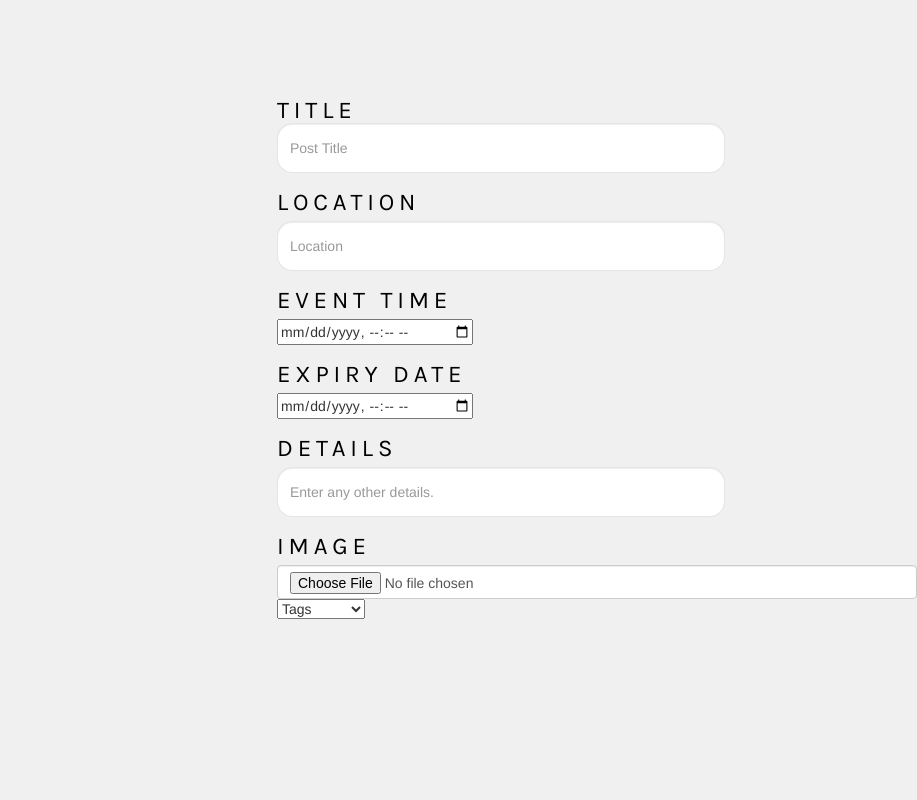
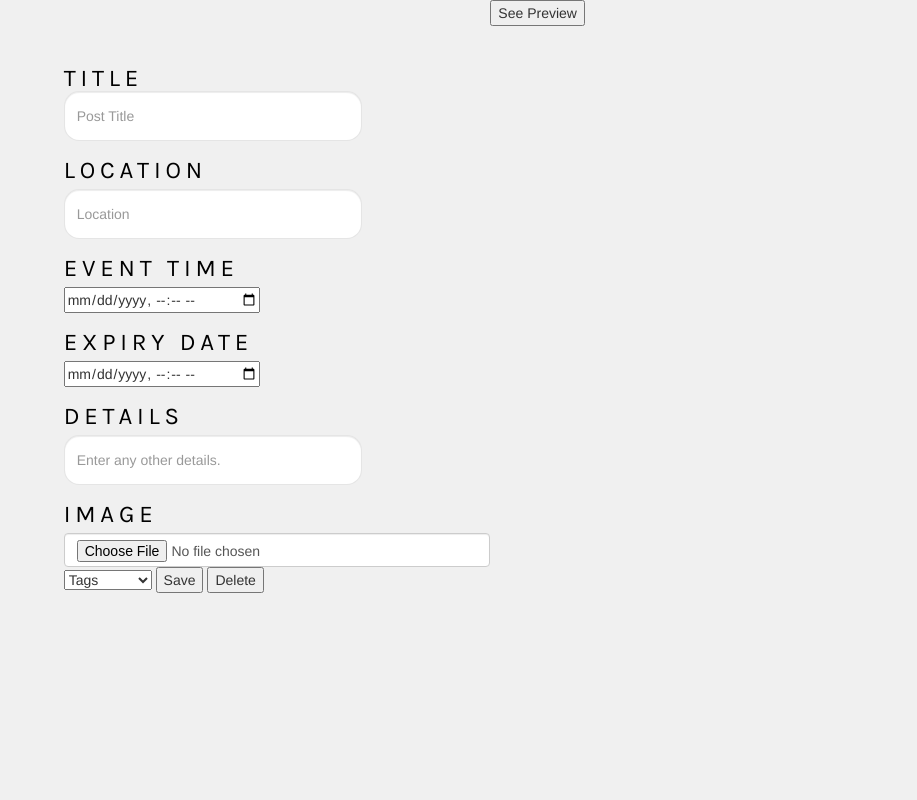
Before and after one commit to ECE444-2023Fall/Blue-Surf, a Flask app: page /postcreation in a window 1280 px wide. Shown: the whole page, without its empty margins (363-1280 px from the left). Run offline with Flask 3, Linux system fonts and the light colour scheme; some libraries are stand-ins or nearby versions.

Commit message:
adding buttons

```diff
--- a/templates/postcreation.html
+++ b/templates/postcreation.html
@@ -59,10 +59,15 @@
                             <option value="java">Java</option>
                           </select>
                     </div>
+                    <button type="button" class="save-button">Save</button>
+                    <button type="button" class="delete-button">Delete</button>
                 </form>
                 <!--<p class="login-subtext">Already have an account? <a href="/login">Login</a></p>-->
             </div>
         </div>
+        <div class="left">
+            <button type="button" class="save-button">See Preview</button>
+        </div>
     </div>
 
 {% endblock %}
```
